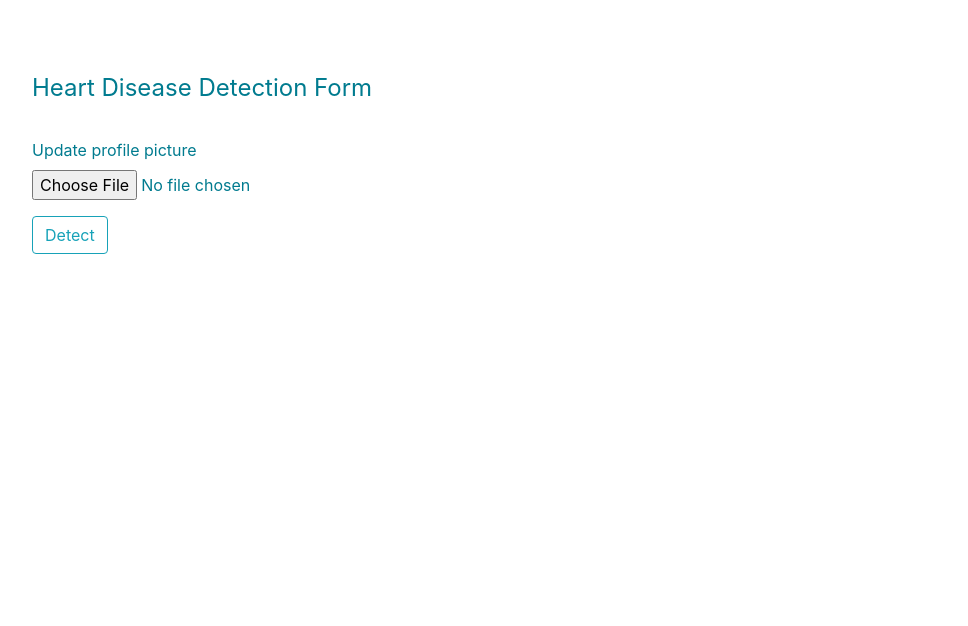
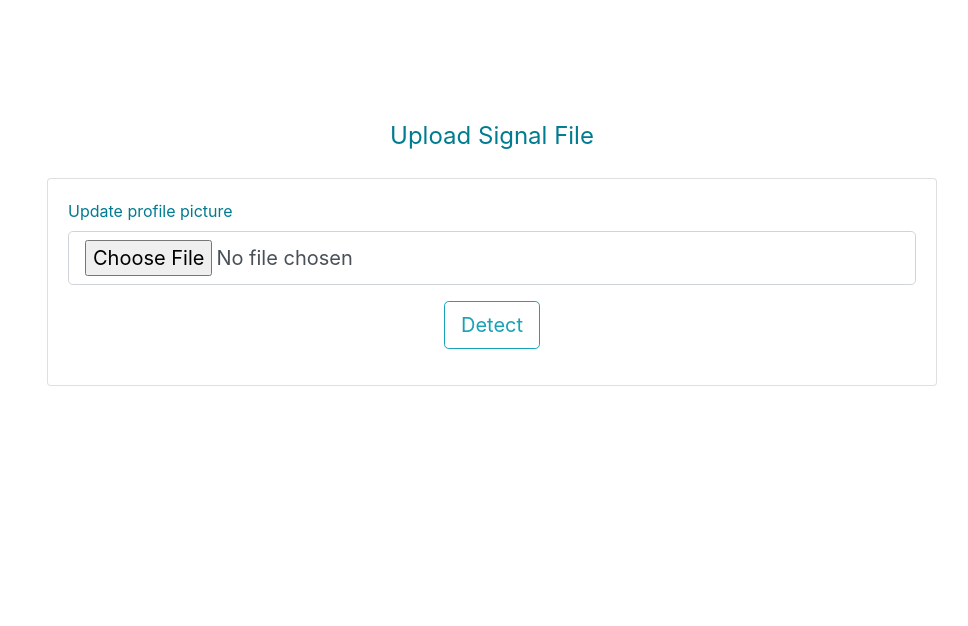
Before and after one commit to MoatazMaahmoud/GraduationProject, a Flask app: page /detection in a window 1280 px wide. Shown: the part 58-684 px from the top of the page, without its empty margins (148-1116 px from the left). Run offline with Flask 3, Linux system fonts and the light colour scheme; the visitor is signed in with stand-in values (Sample User, id 1); parts of the project's set-up code (start-up, migrations or seed data) failed here and were passed over; some libraries are stand-ins or nearby versions.

Commit message:
added upload capability for detection model and its database table but no detection is working yet

```diff
--- a/flaskapp/forms.py
+++ b/flaskapp/forms.py
@@ -63,6 +63,11 @@ class UpdateAccountForm(FlaskForm):
             email=User.query.filter_by(email=email.data).first()
             if email:
                 raise ValidationError('That email is already taken. Please choose another one.')
+
+class DetectionForm(FlaskForm):
+    signal=FileField('Upload your signal file please',validators=[DataRequired(),FileAllowed(['dat'])])
+    submit=SubmitField('Detect')
+
 class PredictionForm(FlaskForm):
     #1-fields needed to be filled here
     age=IntegerField('Age',validators=[DataRequired()])
@@ -91,7 +96,7 @@ class PredictionForm(FlaskForm):
     submit=SubmitField('Predict')
 
 class DetectionForm(FlaskForm):
-    picture=FileField('Update profile picture',validators=[FileAllowed(['jpg','png','jpeg'])])
+    signal=FileField('Update profile picture',validators=[DataRequired(),FileAllowed(['dat'])])
     submit=SubmitField('Detect')
 
 class RequestResetForm(FlaskForm):
--- a/flaskapp/models.py
+++ b/flaskapp/models.py
@@ -41,7 +41,7 @@ class User(db.Model,UserMixin):
     #patient is used to know which patient has this medical record example:
     #record.patient ->would return the patient that has this record
     medicaltextrecords = db.relationship('MedicalTextRecords', backref='patient', lazy=True)
-
+    medicalsignalrecords = db.relationship('MedicalSignalRecords', backref='patient', lazy=True)
     def __repr__(self):
         return f"User('{self.username}', '{self.email}', '{self.image_file}', '{self.address}','{self.city},'{self.country}'')"
 
@@ -69,3 +69,10 @@ class MedicalTextRecords(db.Model):
 
     def __repr__(self):
         return f"MedicalTextRecords('{self.age}','{self.sex}','{self.cp}','{self.trestbps}','{self.cholestrol}','{self.fbs}','{self.restecg}','{self.thalach}','{self.exang}','{self.oldpeak}','{self.slope}','{self.ca}','{self.thal}')"
+
+class MedicalSignalRecords(db.Model):
+    __tablename__='MedicalSignalRecords'
+    id = db.Column(db.Integer, primary_key=True)
+    signal_file = db.Column(db.String(20), nullable=False)
+    result=db.Column(db.Integer)
+    user_id = db.Column(db.Integer, db.ForeignKey('Users.id'),nullable=False)
--- a/flaskapp/routes.py
+++ b/flaskapp/routes.py
@@ -5,13 +5,13 @@ from flask import jsonify
 from PIL import Image
 from flask import  render_template, url_for, flash, redirect,request
 from flaskapp import app,db,bcrypt,mail
-from flaskapp.models import User,MedicalTextRecords
+from flaskapp.models import User,MedicalTextRecords,MedicalSignalRecords
 from flaskapp.forms import RegistrationForm, LoginForm,UpdateAccountForm,PredictionForm,DetectionForm,RequestResetForm,ResetPasswordForm
 from flask_login import login_user, current_user, logout_user, login_required
 from flaskapp.attributes import dictionary
 from flask_mail import Message
 import numpy as np
-model=pickle.load(open('./flaskapp/multiclass_model.pkl','rb'))
+prediction_model=pickle.load(open('./flaskapp/multiclass_model.pkl','rb'))
 
 @app.route("/")
 @app.route("/home")
@@ -80,7 +80,21 @@ def save_picture(form_picture):
 
     return picture_fn
 
-
+def load_signal_data(file_path):
+    """
+    Load and preprocess the .dat file for the detection model.
+    """
+    try:
+        # Open the file in binary mode
+        with open(file_path, 'rb') as file:
+            # Example: Read the entire file into a NumPy array
+            signal_data = np.fromfile(file, dtype=np.float32)  # Adjust dtype according to your data format
+            # Example: Reshape the data if necessary (assuming 1D input)
+            signal_data = signal_data.reshape(1, -1)  # Adjust the shape based on your model's input requirements
+        return signal_data
+    except Exception as e:
+        print(f"Error reading the .dat file: {e}")
+        return None
 @app.route("/account", methods=['GET', 'POST'])
 @login_required
 def account():
@@ -104,6 +118,47 @@ def account():
     image_file=url_for('static',filename='profile_pics/'+current_user.image_file)
     return render_template('account.html', title='My account',image_file=image_file,form=form)
 
+@app.route("/detection", methods=['GET', 'POST'])
+@login_required
+def detection():
+    form = DetectionForm()
+    if form.validate_on_submit():
+        if form.signal.data:
+            # Generate a random hex to be used as the new filename
+            random_hex = secrets.token_hex(8)
+            _, f_ext = os.path.splitext(form.signal.data.filename)
+            signal_fn = random_hex + f_ext
+
+            # Ensure the filename is secure and save the file
+            signal_path = os.path.join(app.root_path, 'static/signal_files', signal_fn)
+            form.signal.data.save(signal_path)
+
+            # Load the .dat file and process it for prediction
+            signal_data = load_signal_data(signal_path)
+            if signal_data is None:
+                flash('Error processing the uploaded file.', 'danger')
+                return redirect(url_for('detection'))
+
+            # Make prediction using the detection model
+            # detection = detection_model.predict(signal_data)
+            # result = int(detection[0])
+            result=44
+            # Save the filename and result in the database
+            record = MedicalSignalRecords(signal_file=signal_fn, result=result, user_id=current_user.id)
+            db.session.add(record)
+            db.session.commit()
+
+            flash('Your file has been uploaded and processed!', 'success')
+            return redirect(url_for('detection_result'))
+
+    return render_template('detection.html', title='Detection', form=form)
+
+@app.route("/detection_result", methods=['GET','POST'])
+@login_required
+def detection_result():
+    # Retrieve the prediction result from the URL parameter
+    return render_template('detection_result.html')
+                           #, detection=detection)
 
 @app.route("/prediction", methods=['GET', 'POST'])
 @login_required
@@ -148,7 +203,7 @@ def prediction():
         input_data = np.array(input_data, dtype=np.float32)  # Convert to numpy array with float32 type
 
         # Perform the prediction
-        prediction = model.predict(input_data)
+        prediction = prediction_model.predict(input_data)
         result = int(prediction[0])
         # Assuming other values are directly mapped without conversion
         medicalrecord = MedicalTextRecords(
@@ -173,8 +228,6 @@ def prediction():
         # Redirect to the prediction result page
         return redirect(url_for('prediction_result', prediction=result))
     return render_template('prediction.html',form=form)
-
-
 
 @app.route("/prediction/result/<int:prediction>", methods=['GET'])
 @login_required
@@ -207,11 +260,7 @@ def prediction_result(prediction):
 #         # Respond with prediction result
 #         return jsonify({"prediction": prediction.tolist()})  # Convert to list for JSON serialization
 
-@app.route("/detection", methods=['GET', 'POST'])
-@login_required
-def detection():
-    form=DetectionForm()
-    return render_template('detection.html',form=form)
+
 
 @app.route("/result", methods=['GET', 'POST'])
 @login_required
--- a/flaskapp/templates/detection.html
+++ b/flaskapp/templates/detection.html
@@ -1,23 +1,20 @@
 {% extends "layout.html" %}
 {% block content %}
-<form action = "" method ="POST" >
+<div class="container mt-5">
+    <form method="POST" enctype="multipart/form-data">
         {{ form.hidden_tag() }}
         <fieldset>
-      <legend>Heart Disease Detection Form</legend><br>
+            <legend class="text-center mb-4">Upload Signal File</legend>
+            <div class="card card-body">
                 <div class="form-group">
-        {{ form.picture.label() }}
-        <!-- input field below to upload the picture: -->
-        {{ form.picture(class="form-control-file") }}
-        {% if form.picture.errors %}
-            {% for error in form.picture.errors %}
-                <span class="text-danger">{{ error }}</span></br>
-            {% endfor %}
-        {% endif %}
+                    {{ form.signal.label(class="form-control-label") }}
+                    {{ form.signal(class="form-control form-control-lg") }}
                 </div>
-      <div class="form-group">
-        {{ form.submit(class="btn btn-outline-info") }}
+                <div class="form-group text-center">
+                    {{ form.submit(class="btn btn-outline-info btn-lg") }}
+                </div>
             </div>
         </fieldset>
     </form>
-
+</div>
 {% endblock content %}
--- /dev/null
+++ b/flaskapp/templates/detection_result.html
@@ -0,0 +1,4 @@
+{% extends "layout.html" %}
+{% block content %}
+    <h1>detection result Page</h1>
+{% endblock content %}
--- a/flaskapp/templates/home.html
+++ b/flaskapp/templates/home.html
@@ -9,14 +9,14 @@
     <div class="carousel-item active">
       <img class="d-block w-100" src="{{ url_for('static', filename='prediction_image.png') }}" alt="Prediction Slide">
       <div class="carousel-caption d-none d-md-block">
-        <h5>Prediction</h5>
+        <!-- <h5>Prediction</h5> -->
         <a class="btn btn-primary" href="{{ url_for('prediction') }}">Prediction</a>
       </div>
     </div>
     <div class="carousel-item">
       <img class="d-block w-100" src="{{ url_for('static', filename='detection_image.png') }}" alt="Detection Slide">
       <div class="carousel-caption d-none d-md-block">
-        <h5>Detection</h5>
+        <!-- <h5>Detection</h5> -->
         <a class="btn btn-primary" href="{{ url_for('detection') }}">Detection</a>
       </div>
     </div>
```
Also changed, not shown: 13 other files. Lines whose indentation alone changed are shown as unchanged.
